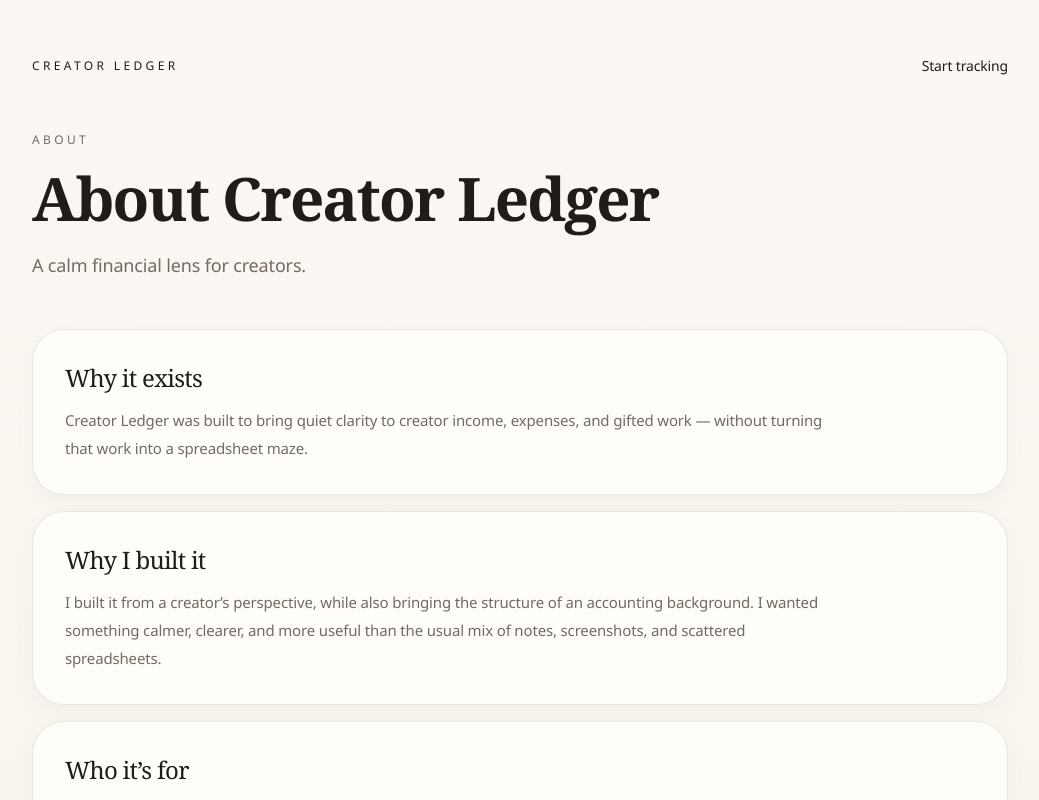
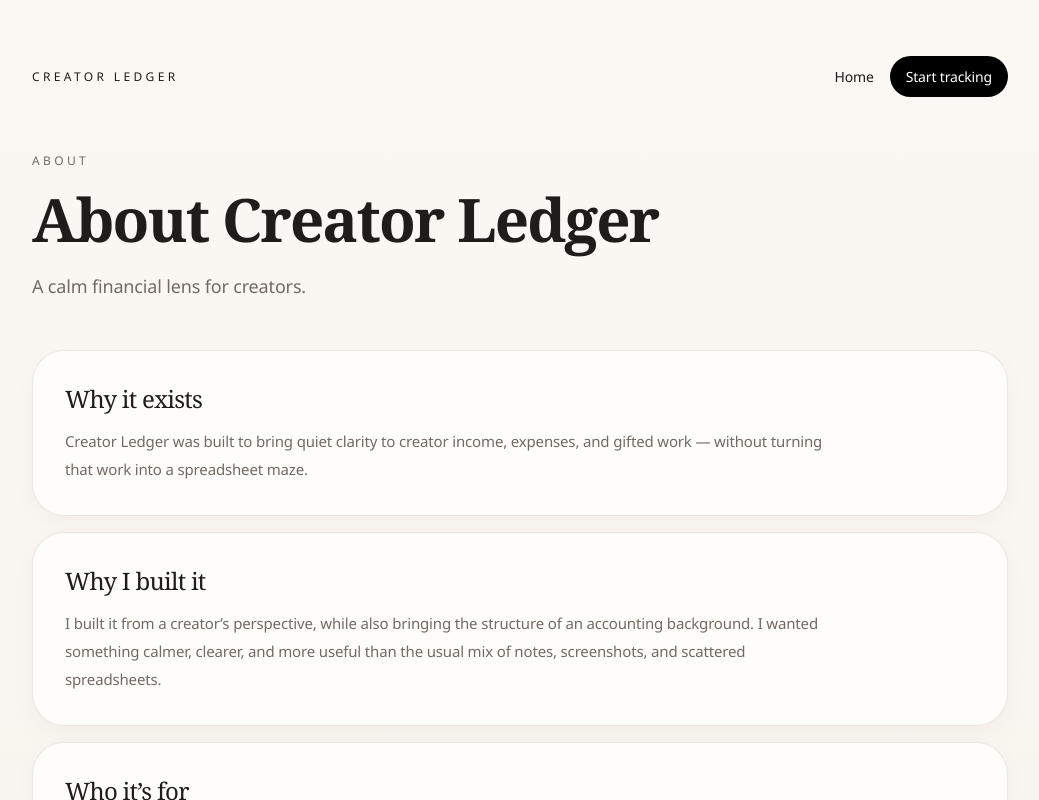
Before and after one commit to sleepingbeautytravels/creator-ledger, a Next.js app: page /about in a window 1280 px wide. Shown: the top 800 px of the page, without its empty margins (120-1159 px from the left). Built offline with nearby package versions, Linux system fonts and the light colour scheme.

Commit message:
Add navigation actions to demo page (start tracking + back to home)

```diff
--- a/app/about/page.tsx
+++ b/app/about/page.tsx
@@ -1,5 +1,6 @@
 import Link from "next/link";
 import { Card } from "@/components/card";
+import { DarkCtaLink } from "@/components/dark-cta-link";
 import { SupportButton } from "@/components/support-button";
 
 const sections = [
@@ -32,9 +33,12 @@ export default function AboutPage() {
         <Link href="/" className="text-xs uppercase tracking-[0.28em] text-[var(--muted)]">
           CREATOR LEDGER
         </Link>
-        <Link href="/auth" className="text-sm text-[var(--muted)] transition hover:text-[var(--foreground)]">
-          Start tracking
-        </Link>
+        <div className="flex items-center gap-4">
+          <Link href="/" className="text-sm text-[var(--muted)] transition hover:text-[var(--foreground)]">
+            Home
+          </Link>
+          <DarkCtaLink href="/auth">Start tracking</DarkCtaLink>
+        </div>
       </header>
 
       <section className="space-y-5">
```
